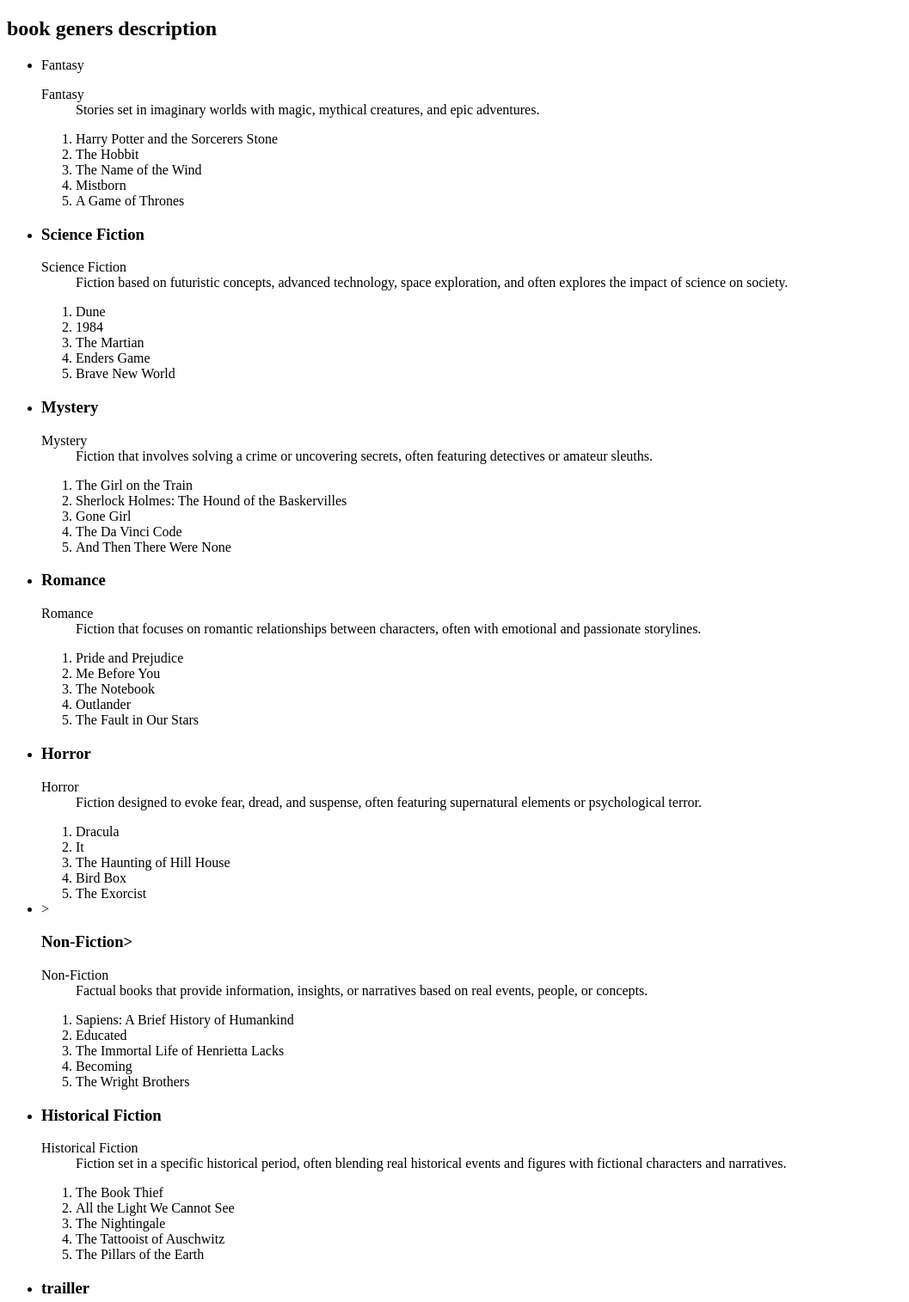
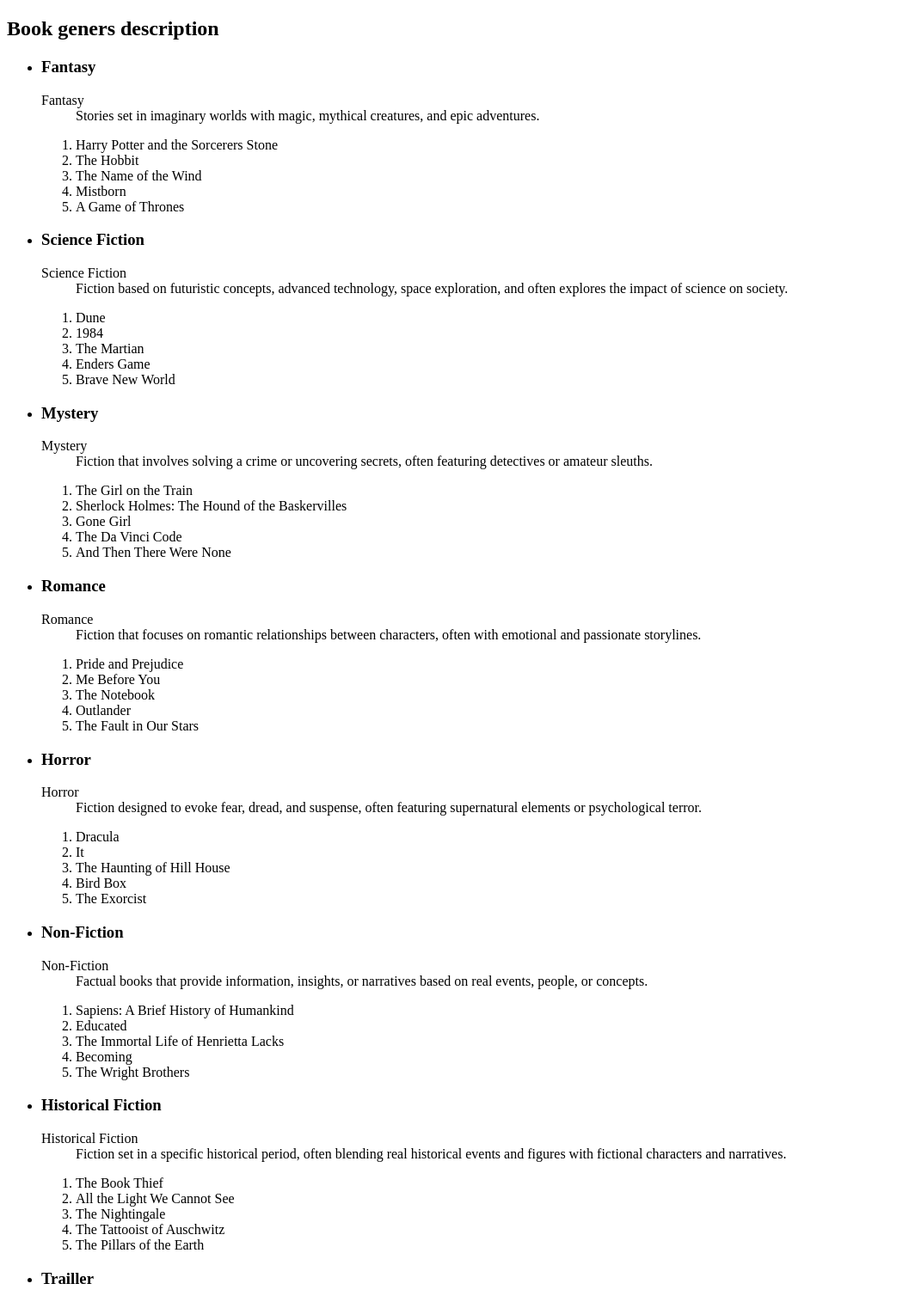
Before and after one commit to ggorgijova95-glitch/Example-Repository, a plain HTML site: page firsthomeworklibaryhtml.html in a window 1280 px wide. Shown: the top 1515 px of the page at 86% size, without its empty margins (0-1057 px from the left). Drawn offline with Linux system fonts and the light colour scheme.

Commit message:
firsthomeworklibaryhtml

```diff
--- a/firsthomeworklibaryhtml.html
+++ b/firsthomeworklibaryhtml.html
@@ -5,14 +5,14 @@
     <meta name="viewport" content="width=device-width, initial-scale=1.0">
     <title>book genres</title>
 <body>
-    <h2>book geners description</h2>
+    <h2>Book geners description</h2>
     <ul>
-        <li>Fantasy
+        <li>
+            <h3>Fantasy</h3>
         <dl>
             <dt>Fantasy</dt>
             <dd>Stories set in imaginary worlds with magic, mythical creatures, and epic adventures.</dd>
         </dl>
-
             <ol>
                 <li>Harry Potter and the Sorcerers Stone</li>
                 <li>The Hobbit</li>
@@ -78,8 +78,8 @@
                 <li>The Exorcist</li>
             </ol>
         </li>
-        <li>>
-            <h3>Non-Fiction></h3>
+        <li>
+            <h3>Non-Fiction</h3>
         <dl>
             <dt>Non-Fiction</dt>
             <dd>Factual books that provide information, insights, or narratives based on real events, people, or concepts.</dd>
@@ -107,7 +107,7 @@
             </ol>
         </li>
         <li>
-            <h3>trailler</h3>
+            <h3>Trailler</h3>
         <dl>
             <dt>Trailler</dt>
             <dd>Fiction characterized by fast-paced plots, suspenseful situations, and high stakes, often involving crime, espionage, or action-packed scenarios.</dd>
@@ -149,7 +149,7 @@
             </ol>
         </li>
         <li>
-            <h3>self-help></h3>
+            <h3>Self-help</h3>
         <dl>
             <dt>Self-Help</dt>
             <dd>Books that provide guidance, strategies, and advice for personal development, improving mental health, and achieving goals.</dd>
```
Also changed, not shown: myfirsthtml.html (deleted, +0 -11 lines), myseconthtml.html (deleted, +0 -11 lines), mythirthtml.html (deleted, +0 -11 lines).
